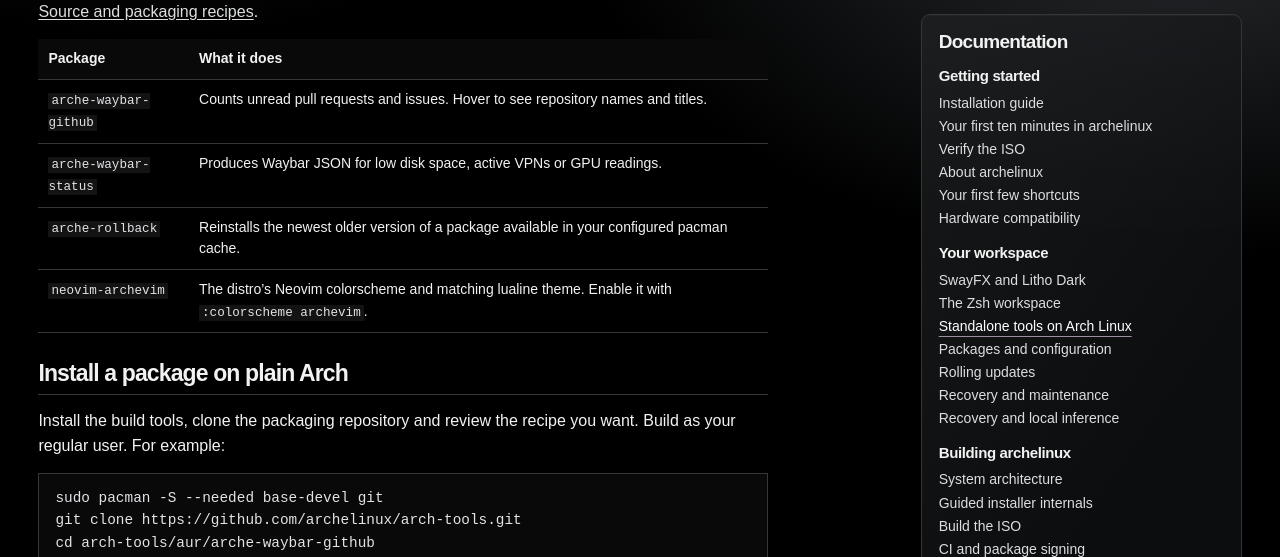
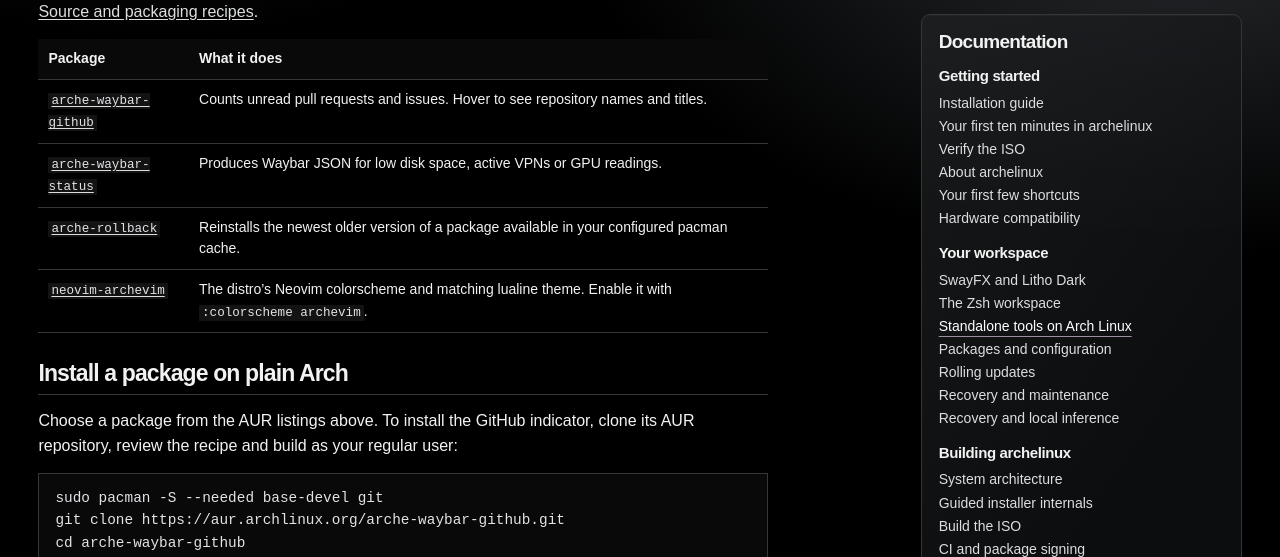
Before and after one commit to archelinux/archelinux.org, a plain HTML site: page wiki/arch-tools.html in a window 1280 px wide. Shown: the part 243-800 px from the top of the page. Drawn offline with Linux system fonts and the light colour scheme.

Commit message:
Link all four AUR listings and document installation from the AUR

```diff
--- a/wiki/arch-tools.html
+++ b/wiki/arch-tools.html
@@ -33,28 +33,28 @@
 </thead>
 <tbody>
 <tr>
-<td><code>arche-waybar-github</code></td>
+<td><a href="https://aur.archlinux.org/packages/arche-waybar-github"><code>arche-waybar-github</code></a></td>
 <td>Counts unread pull requests and issues. Hover to see repository names and titles.</td>
 </tr>
 <tr>
-<td><code>arche-waybar-status</code></td>
+<td><a href="https://aur.archlinux.org/packages/arche-waybar-status"><code>arche-waybar-status</code></a></td>
 <td>Produces Waybar JSON for low disk space, active VPNs or GPU readings.</td>
 </tr>
 <tr>
-<td><code>arche-rollback</code></td>
+<td><a href="https://aur.archlinux.org/packages/arche-rollback"><code>arche-rollback</code></a></td>
 <td>Reinstalls the newest older version of a package available in your configured pacman cache.</td>
 </tr>
 <tr>
-<td><code>neovim-archevim</code></td>
+<td><a href="https://aur.archlinux.org/packages/neovim-archevim"><code>neovim-archevim</code></a></td>
 <td>The distro’s Neovim colorscheme and matching lualine theme. Enable it with <code>:colorscheme archevim</code>.</td>
 </tr>
 </tbody>
 </table>
 <h2>Install a package on plain Arch</h2>
-<p>Install the build tools, clone the packaging repository and review the recipe you want. Build as your regular user. For example:</p>
+<p>Choose a package from the AUR listings above. To install the GitHub indicator, clone its AUR repository, review the recipe and build as your regular user:</p>
 <pre><code>sudo pacman -S --needed base-devel git
-git clone https://github.com/archelinux/arch-tools.git
-cd arch-tools/aur/arche-waybar-github
+git clone https://aur.archlinux.org/arche-waybar-github.git
+cd arche-waybar-github
 less PKGBUILD
 makepkg -si
 </code></pre>
```
Also changed, not shown: wiki/index.html (+1 -1 lines), 1 other file.
